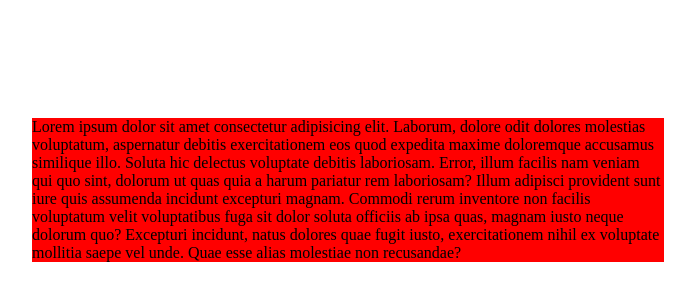
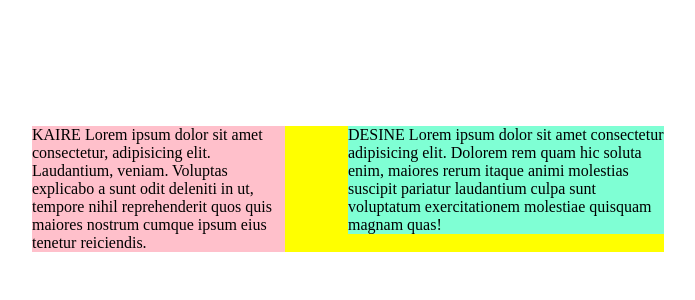
Before and after one commit to Dovydas1z/2-serlokas, a website: page index.html in a window 1280 px wide. Shown: the part 72-372 px from the top of the page, without its empty margins (292-987 px from the left). Drawn offline with Linux system fonts and the light colour scheme.

Commit message:
two collums

```diff
--- a/index.html
+++ b/index.html
@@ -8,7 +8,11 @@
 </head>
 
 <body>
-    <div style="background-color: red; width: 50%; margin-left: 25%; margin-top: 15%;">Lorem ipsum dolor sit amet consectetur adipisicing elit. Laborum, dolore odit dolores molestias voluptatum, aspernatur debitis exercitationem eos quod expedita maxime doloremque accusamus similique illo. Soluta hic delectus voluptate debitis laboriosam. Error, illum facilis nam veniam qui quo sint, dolorum ut quas quia a harum pariatur rem laboriosam? Illum adipisci provident sunt iure quis assumenda incidunt excepturi magnam. Commodi rerum inventore non facilis voluptatum velit voluptatibus fuga sit dolor soluta officiis ab ipsa quas, magnam iusto neque dolorum quo? Excepturi incidunt, natus dolores quae fugit iusto, exercitationem nihil ex voluptate mollitia saepe vel unde. Quae esse alias molestiae non recusandae?</div>
+    <div style="background-color: yellow; width: 50%; margin-left: 25%; margin-top: 15%; display: inline-block;">
+        <div style="background-color: pink; width: 40%; display: inline-block; float: left;">KAIRE Lorem ipsum dolor sit amet consectetur, adipisicing elit. Laudantium, veniam. Voluptas explicabo a sunt odit deleniti in ut, tempore nihil reprehenderit quos quis maiores nostrum cumque ipsum eius tenetur reiciendis.</div>
+        <div style="background-color:aquamarine; width: 50%; display: inline-block; margin-left: 10%; float: left;">DESINE Lorem ipsum dolor sit amet consectetur adipisicing elit. Dolorem rem quam hic soluta enim, maiores rerum itaque animi molestias suscipit pariatur laudantium culpa sunt voluptatum exercitationem molestiae quisquam magnam quas!</div>
+
+    </div>
 
 
 </body>
```
